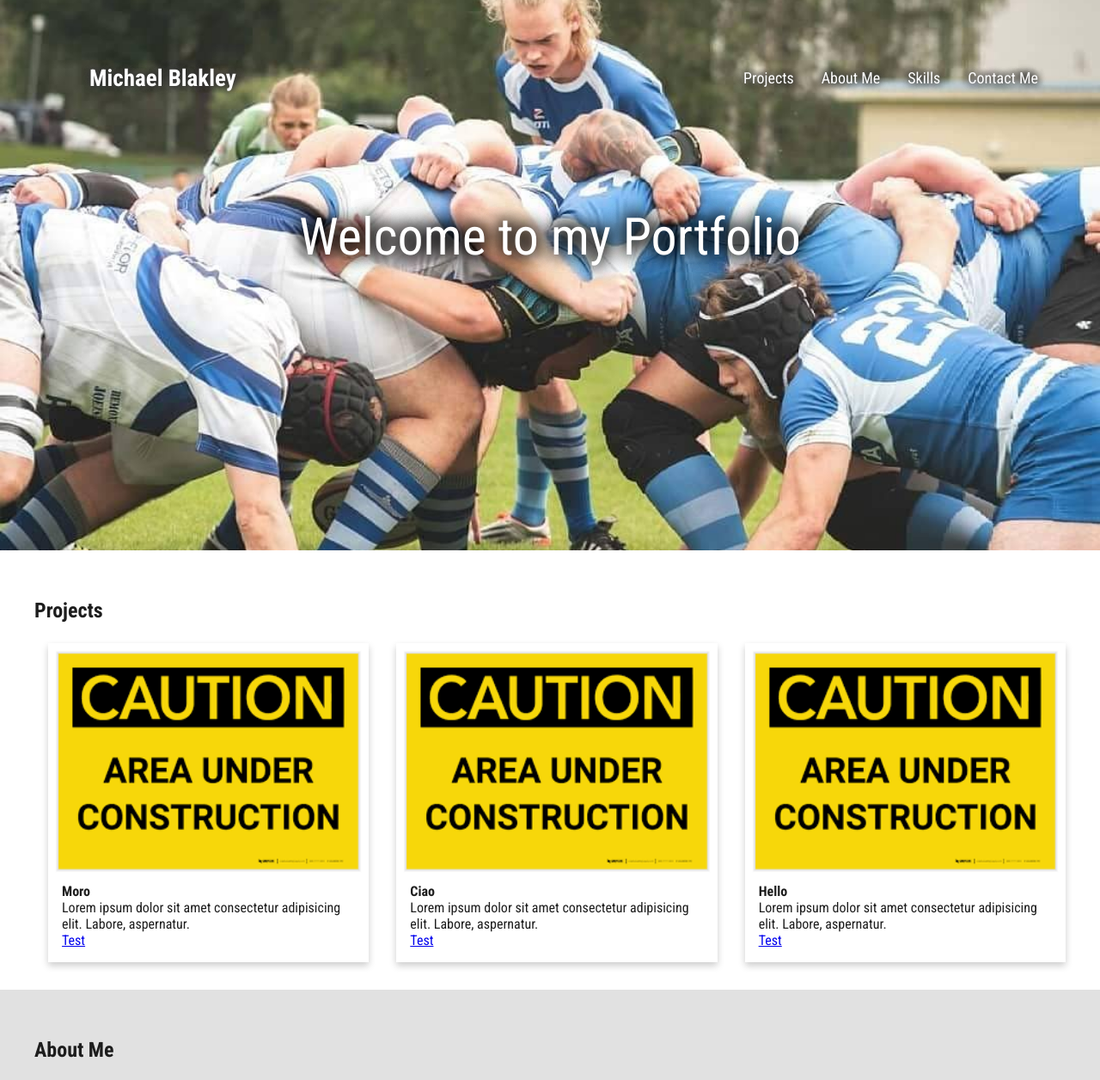
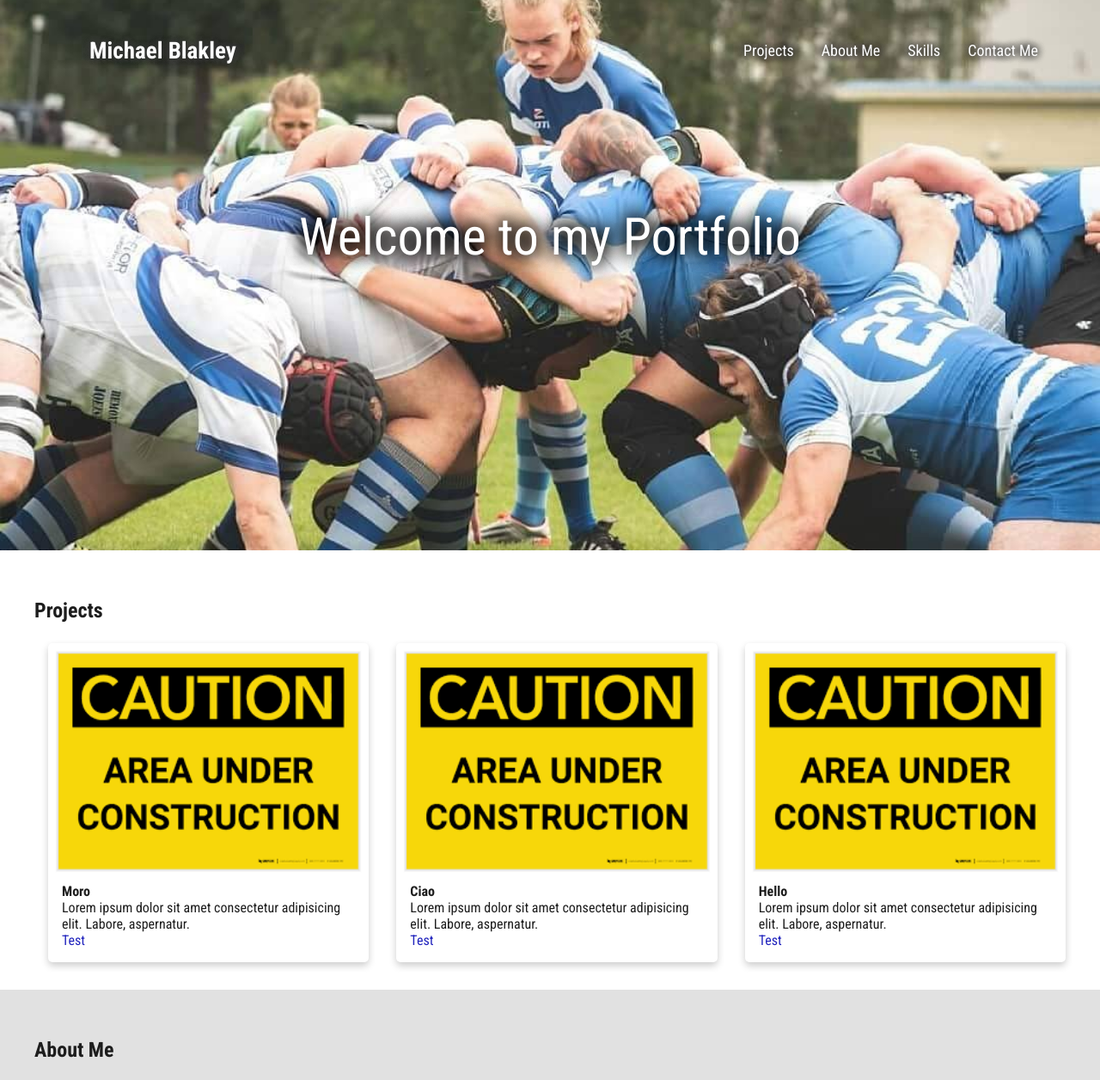
Before and after one commit to MikkeBee/Portfolio-Project, a plain HTML site: page index.html in a window 1280 px wide. Shown: the top 1256 px of the page at 86% size. Drawn offline with Linux system fonts and the light colour scheme.

Commit message:
add the js file and some updates to html and css

```diff
--- a/index.html
+++ b/index.html
@@ -10,6 +10,7 @@
     />
     <meta name="author" content="Michael Blakley" />
     <meta name="keywords" content="HTML, CSS, JavaScript" />
+
     <link rel="preconnect" href="https://fonts.googleapis.com" />
     <link rel="preconnect" href="https://fonts.gstatic.com" crossorigin />
     <link
@@ -19,12 +20,14 @@
     <script src="https://kit.fontawesome.com/06ae1c778f.js" crossorigin="anonymous"></script>
     <link rel="stylesheet" href="style.css" />
     <title>Mikke's Portfolio Project</title>
+    <link rel="icon" type="image/x-icon" href="/images/favicon.ico">
   </head>
   <body>
 
     <header class="hero">
+
       <nav class="naviBar">
-        <h2 class="itsameMikke">Michael Blakley</h2>
+        <h2 class="itsameMikke"><a href="#">Michael Blakley</a></h2>
         <ul>
           <li><a href="#projectSect">Projects</a></li>
           <li><a href="#meAbout">About Me</a></li>
@@ -33,11 +36,9 @@
         </ul>
       </nav>
       <div class="hero-content">
-
         <h1 class="hero-title">Welcome to my Portfolio</h1>
       </div>
     </header>
-
     <main>
       <i class="fa-solid fa-circle-arrow-up" id="arrowUp"></i>
       <section id="projectSect">
--- a/main.js
+++ b/main.js
@@ -0,0 +1,60 @@
+const navi = document.querySelector(".naviBar");
+const button = document.querySelector("#arrowUp");
+// const mobButton = document.querySelector("#mobileButton");
+// const nav = document.querySelector("nav");
+
+// let links = document.querySelectorAll("nav ul li a");
+
+window.onscroll = function () {
+  scrollFunction();
+};
+
+const scrollFunction = () => {
+  if (
+    document.body.scrollTop > 200 ||
+    document.documentElement.scrollTop > 200
+  ) {
+    navi.style.backgroundColor = "#2c2d70";
+    button.style.display = "block";
+  } else {
+    button.style.display = "none";
+    navi.style.backgroundColor = "transparent";
+  }
+};
+
+const getToTop = () => {
+  document.body.scrollTop = 0;
+  document.documentElement.scrollTop = 0;
+};
+
+// const mobMenu = () => {
+//   for (let i = 0; i < links.length; i++) {
+//     links[i].addEventListener("click", mobMenu);
+//   }
+//   if (nav.classList.contains("responsive")) {
+//     nav.classList.remove("responsive");
+//     document.body.style.overflow = "";
+//   } else {
+//     nav.classList.add("responsive");
+//     document.body.style.overflow = "hidden";
+//   }
+// };
+
+button.addEventListener("click", getToTop);
+// mobButton.addEventListener("click", mobMenu);
+
+// function scrollFunction() {
+//   if (
+//     document.body.scrollTop > 200 ||
+//     document.documentElement.scrollTop > 200
+//   ) {
+//     header.style.backgroundColor = "#ffbf71";
+//   } else {
+//     header.style.backgroundColor = "#ff8c00";
+//   }
+// }
+
+// const scrollFunction = () =>
+//   document.body.scrollTop > 200 || document.documentElement.scrollTop > 200
+//     ? (header.style.backgroundColor = "white")
+//     : (header.style.backgroundColor = "#82a8c7");
--- a/style.css
+++ b/style.css
@@ -25,7 +25,7 @@ body {
 }
 
 /* background for navbar on scroll*/
-.hero::before {
+/* .hero::after {
   content: "";
   background-color: #000000;
   opacity: 0.3;
@@ -35,7 +35,7 @@ body {
   top: 1px;
   left: 0;
   display: none;
-}
+} */
 
 .naviBar {
   position: fixed;
@@ -45,15 +45,23 @@ body {
   justify-content: space-between;
   text-shadow: 0 0 10px #353535, 0 0 10px #353535, 0 0 10px #353535;
   width: 100%;
-  padding: 4rem 1.5rem 0;
+  margin-top: -1rem;
+  padding: 3rem 1.5rem 0;
+  text-decoration: none;
 }
 
 .itsameMikke {
   display: flex;
   justify-content: flex-start;
   align-items: center;
+  text-decoration: none;
   margin-left: 5rem;
   font-weight: 600;
+}
+
+a {
+  color: white;
+  text-decoration: none;
 }
 
 ul {
@@ -64,11 +72,6 @@ ul {
 
 li {
   padding: 1rem;
-}
-
-ul li a {
-  color: #ffffff;
-  text-decoration: none;
 }
 
 /* on hover adds drop shadow and switches colour to make the links more readable*/
@@ -137,12 +140,16 @@ main {
   box-shadow: 0 4px 8px 0 rgba(0, 0, 0, 0.2);
   margin: 0 1rem;
   padding: 0.5rem;
-  transition: 0.3s;
+  border-radius: 5px;
 }
 
 /* div for card content except image*/
 .card1container {
   padding: 0.5rem 0.5rem;
+}
+
+.card1container a {
+  color: #2023bd;
 }
 
 /*Outer section for About Me*/
@@ -205,6 +212,7 @@ main {
   margin: 0 0.7rem;
   margin-bottom: 1rem;
   padding: 0.5rem;
+  border-radius: 5px;
 }
 
 /* div for card content except image*/
```
Also changed, not shown: images/favicon.ico (added).
